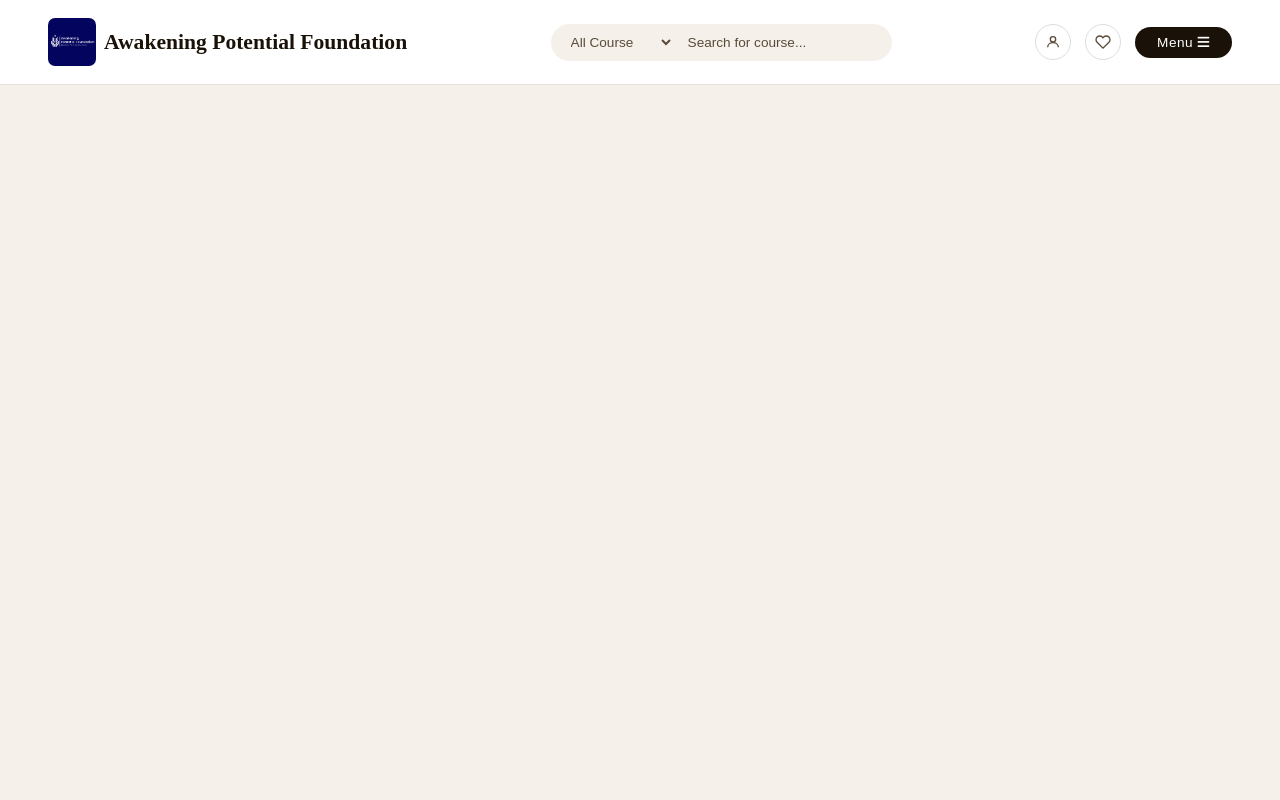
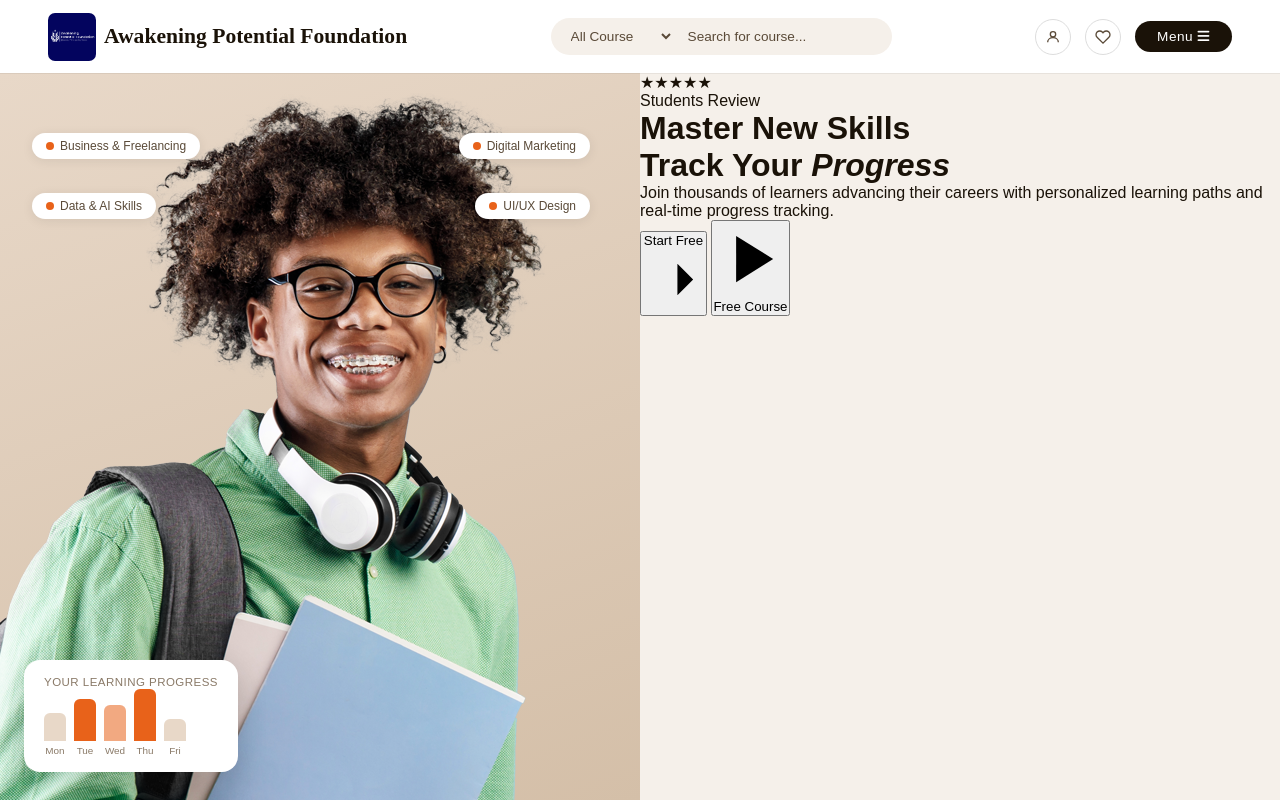
Before and after one commit to I-am-mawufemor/E-Learning-SaaS-Landing-Page, a plain HTML site: page index.html in a window 1280 px wide. Drawn offline with Linux system fonts and the light colour scheme; a web font is replaced by a local one.

Commit message:
hero left update

```diff
--- a/css/style.css
+++ b/css/style.css
@@ -29,6 +29,7 @@ body {
     color: var(--text-dark);
     overflow-x: hidden;
     transition: margin-left 0.5s;
+
 }
 
 .navbar {
@@ -36,7 +37,9 @@ body {
     align-items: center;
     justify-content: space-between;
     background: var(--white);
-    padding: 18px 48px;
+    /* padding: 18px 48px; */
+     height: 73px;
+  padding: 0 48px;
     position: sticky;
     top: 0;
     box-shadow: 0 1px 0 rgba(0, 0, 0, .06);
@@ -151,7 +154,8 @@ body {
 /* side nav */
 
 .sidenav {
-    height: calc(100% - 60px);;
+    height: calc(100% - 60px);
+    ;
     width: 0;
     position: fixed;
     z-index: 1;
@@ -160,7 +164,7 @@ body {
     left: auto;
     font-family: 'Playfair Display', serif;
     font-size: 24px;
-    background-color:var(--white);
+    background-color: var(--white);
     overflow-x: hidden;
     transition: 0.5s;
     padding-top: 20px;
@@ -212,6 +216,7 @@ body {
         font-size: 18px;
     }
 }
+
 /* ─── Responsive Navbar ─────────────────────────── */
 
 @media screen and (max-width: 768px) {
@@ -224,13 +229,15 @@ body {
     /* Hide the text part of the logo, keep the image */
     .logo span,
     .logo {
-        font-size: 0;          /* collapses the text node */
+        font-size: 0;
+        /* collapses the text node */
     }
 
     /* Keep the image visible and properly sized */
     .image-logo {
         height: 40px;
-        font-size: initial;    /* reset so alt text isn't affected */
+        font-size: initial;
+        /* reset so alt text isn't affected */
     }
 
     /* Shrink the search bar */
@@ -275,3 +282,138 @@ body {
         display: none;
     }
 }
+
+
+/* Hero */
+.hero {
+    display: grid;
+    grid-template-columns: 1fr 1fr;
+    min-height: calc(100vh - 73px);
+    max-height: 680px;
+    overflow: hidden;
+}
+
+.hero-left {
+    position: relative;
+    background: linear-gradient(160deg, #e8d8c8 0%, #d4bfa8 100%);
+    overflow: hidden;
+}
+
+.pill-tag {
+    display: inline-flex;
+    align-items: center;
+    background: var(--white);
+    gap: 6px;
+    padding: 6px 14px;
+    border-radius: 50px;
+    z-index: 3;
+    font-size: .75rem;
+    font-weight: 500;
+    color: var(--text-mid);
+    position: absolute;
+    box-shadow: 0 2px 12px rgba(0, 0, 0, .08);
+    animation: floatIn .6s ease both;
+
+}
+
+.pill-tag .dot {
+    width: 8px;
+    height: 8px;
+    background: var(--orange);
+    border-radius: 50%;
+
+}
+
+.tag-1 {
+    top: 60px;
+    left: 32px;
+    animation-delay: .3s;
+}
+
+.tag-2 {
+    top: 60px;
+    right: 50px;
+    animation-delay: .45s;
+}
+
+.tag-3 {
+    top: 120px;
+    left: 32px;
+    animation-delay: .6s;
+}
+
+.tag-4 {
+    top: 120px;
+    right: 50px;
+    animation-delay: .75s;
+}
+
+.hero-img {
+
+  position: absolute;
+      bottom: 40px;
+      left: 35%;
+      transform: translateX(-50%);
+      height: 92%;
+      object-fit: cover;
+      z-index: 2;
+      animation: slideUp .7s cubic-bezier(.22, .68, 0, 1.2) both;
+      animation-delay: .15s
+}
+ /* Progress card */
+    .progress-card {
+      position: absolute;
+      bottom: 28px;
+      left: 24px;
+      background: var(--white);
+      border-radius: 16px;
+      padding: 16px 20px;
+      z-index: 4;
+      min-width: 210px;
+      box-shadow: 0 8px 32px rgba(0, 0, 0, .12);
+      animation: floatIn .6s ease both;
+      animation-delay: .9s;
+    }
+    .progress-card h4 {
+      font-size: .72rem;
+      font-weight: 500;
+      color: var(--text-light);
+      margin-bottom: 12px;
+      letter-spacing: .04em;
+      text-transform: uppercase;
+    }
+
+    .bars {
+      display: flex;
+      align-items: flex-end;
+      gap: 8px;
+      height: 56px;
+    }
+
+    .bar-col {
+      display: flex;
+      flex-direction: column;
+      align-items: center;
+      gap: 4px;
+    }
+
+    .bar {
+      width: 22px;
+      border-radius: 6px 6px 0 0;
+      background: #e8d8c8;
+      transition: height .4s ease;
+    }
+
+    .bar.active {
+      background: var(--orange);
+    }
+
+    .bar.half {
+      background: var(--orange);
+      opacity: .55;
+    }
+
+    .bar-label {
+      font-size: .62rem;
+      color: var(--text-light);
+    }
--- a/index.html
+++ b/index.html
@@ -9,7 +9,9 @@
     <link rel="stylesheet" href="https://cdnjs.cloudflare.com/ajax/libs/font-awesome/6.5.1/css/all.min.css">
     <link rel="preconnect" href="https://fonts.googleapis.com">
     <link rel="preconnect" href="https://fonts.gstatic.com" crossorigin>
-<link href="https://fonts.googleapis.com/css2?family=Manrope:wght@200..800&family=Playfair:ital,opsz,wght@0,5..1200,300..900;1,5..1200,300..900&family=Poppins:ital,wght@0,100;0,200;0,300;0,400;0,500;0,600;0,700;0,800;0,900;1,100;1,200;1,300;1,400;1,500;1,600;1,700;1,800;1,900&family=Roboto:ital,wght@0,100..900;1,100..900&display=swap" rel="stylesheet">
+    <link
+        href="https://fonts.googleapis.com/css2?family=Manrope:wght@200..800&family=Playfair:ital,opsz,wght@0,5..1200,300..900;1,5..1200,300..900&family=Poppins:ital,wght@0,100;0,200;0,300;0,400;0,500;0,600;0,700;0,800;0,900;1,100;1,200;1,300;1,400;1,500;1,600;1,700;1,800;1,900&family=Roboto:ital,wght@0,100..900;1,100..900&display=swap"
+        rel="stylesheet">
 
 </head>
 
@@ -61,6 +63,88 @@
         </div>
 
     </nav>
+
+    <!-- Hero -->
+    <div class="hero">
+        <!-- LEFT: photo panel -->
+        <div class="hero-left">
+            <span class="pill-tag tag-1"><span class="dot"></span> Business &amp; Freelancing</span>
+            <span class="pill-tag tag-2"><span class="dot"></span> Digital Marketing</span>
+            <span class="pill-tag tag-3"><span class="dot"></span> Data &amp; AI Skills</span>
+            <span class="pill-tag tag-4"><span class="dot"></span> UI/UX Design</span>
+
+            <!-- hero image -->
+           <div class="hero-img">
+            <img src="./image/student.png" alt="">
+           </div>
+
+            <!-- Progress card -->
+            <div class="progress-card">
+                <h4>Your Learning Progress</h4>
+                <div class="bars">
+                    <div class="bar-col">
+                        <div class="bar" style="height:28px;"></div>
+                        <span class="bar-label">Mon</span>
+                    </div>
+                    <div class="bar-col">
+                        <div class="bar active" style="height:42px;"></div>
+                        <span class="bar-label">Tue</span>
+                    </div>
+                    <div class="bar-col">
+                        <div class="bar half" style="height:36px;"></div>
+                        <span class="bar-label">Wed</span>
+                    </div>
+                    <div class="bar-col">
+                        <div class="bar active" style="height:52px;"></div>
+                        <span class="bar-label">Thu</span>
+                    </div>
+                    <div class="bar-col">
+                        <div class="bar" style="height:22px;"></div>
+                        <span class="bar-label">Fri</span>
+                    </div>
+                </div>
+            </div>
+        </div>
+
+        <!-- RIGHT: text panel -->
+        <div class="hero-right">
+            <div class="review-badge">
+                <div class="stars">
+                    <span class="star">★</span><span class="star">★</span><span class="star">★</span><span
+                        class="star">★</span><span class="star">★</span>
+                </div>
+                Students Review
+            </div>
+
+            <h1 class="hero-title">
+                Master New Skills<br />
+                Track Your <em>Progress</em>
+            </h1>
+
+            <p class="hero-sub">
+                Join thousands of learners advancing their careers with personalized
+                learning paths and real-time progress tracking.
+            </p>
+
+            <div class="hero-cta">
+                <button class="btn-primary">
+                    Start Free
+                    <svg viewBox="0 0 16 16">
+                        <path d="M3 8h10M9 4l4 4-4 4" />
+                    </svg>
+                </button>
+                <button class="btn-ghost">
+                    <div class="play-circle">
+                        <svg viewBox="0 0 16 16">
+                            <polygon points="5,3 13,8 5,13" />
+                        </svg>
+                    </div>
+                    Free Course
+                </button>
+            </div>
+        </div>
+
+    </div>
     <!-- script -->
     <script>
         function openNav() {
```
Also changed, not shown: image/student.png (added). Lines whose indentation alone changed are shown as unchanged.
